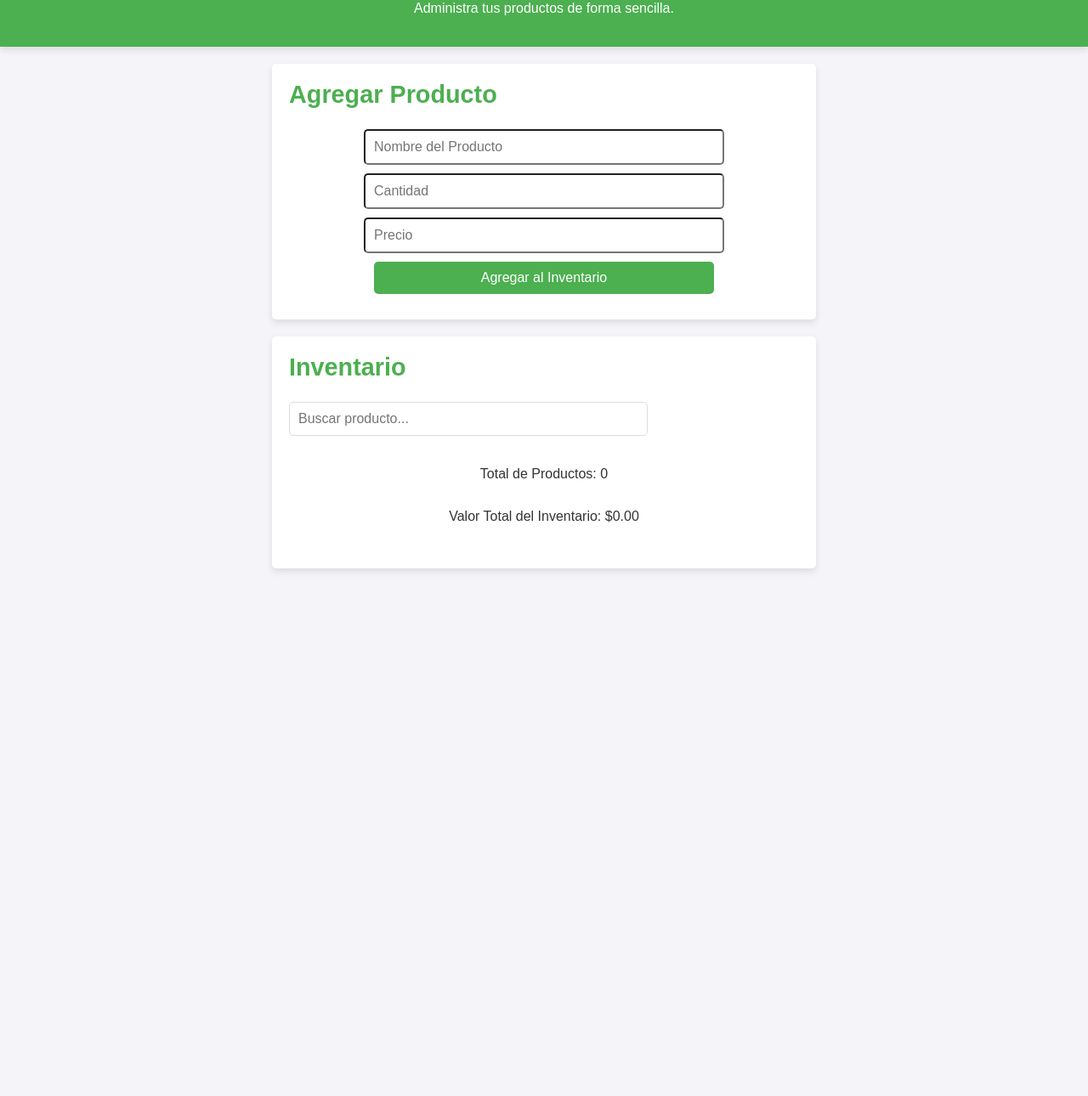
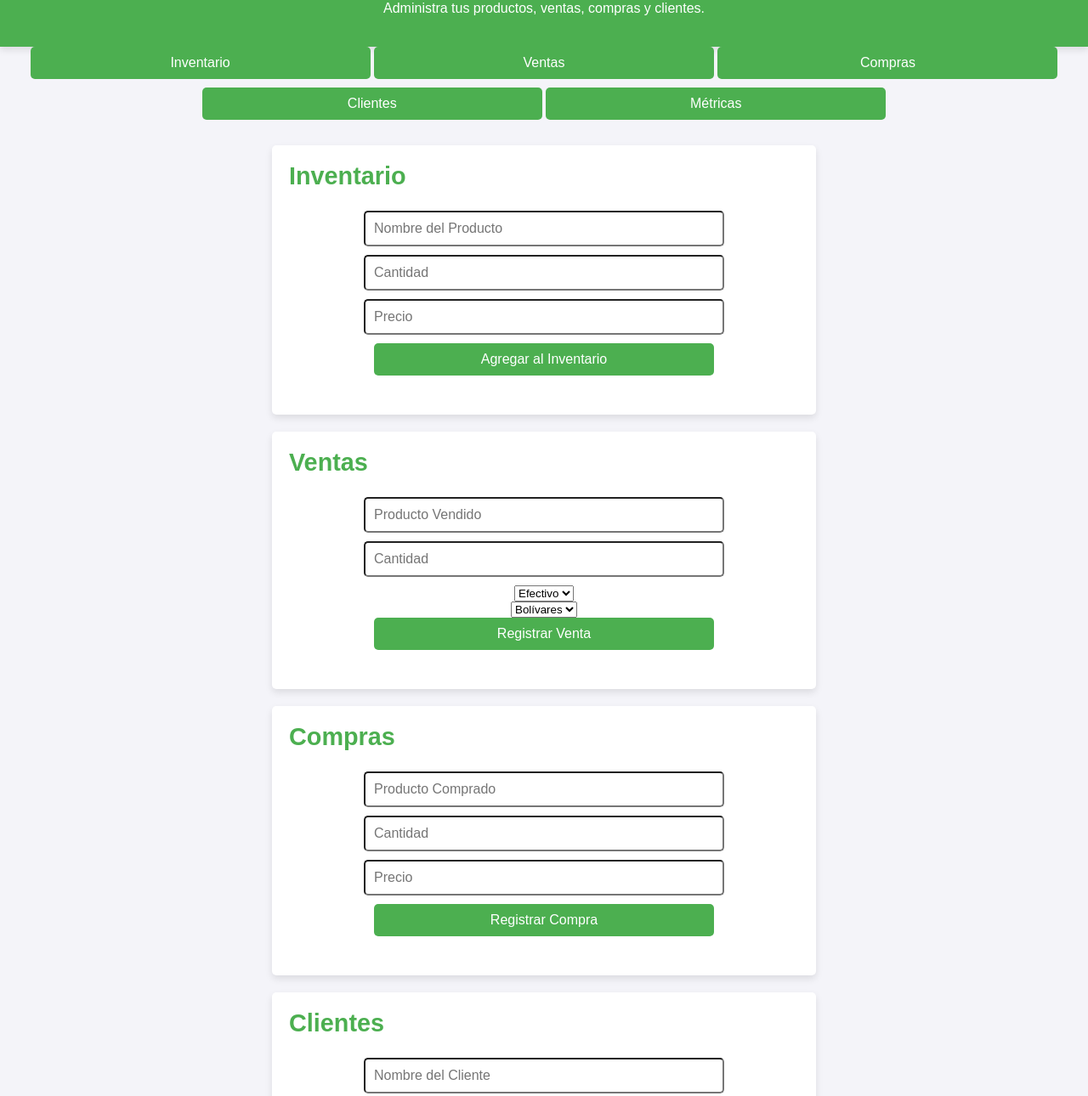
Before and after one commit to gadolfom/Mein-Inv.sis, a plain HTML site: page index.html in a window 1280 px wide. Shown: the part 80-1370 px from the top of the page at 85% size. Before the commit the page ends 800 px from the top, so only its background shows below. Drawn offline with Linux system fonts and the light colour scheme.

Commit message:
Update index.html

```diff
--- a/index.html
+++ b/index.html
@@ -3,35 +3,83 @@
 <head>
     <meta charset="UTF-8">
     <meta name="viewport" content="width=device-width, initial-scale=1.0">
-    <title>Sistema de Inventario</title>
+    <title>Sistema de Inventario Completo</title>
     <link rel="stylesheet" href="style.css">
 </head>
 <body>
     <header>
-        <h1>Sistema de Inventario</h1>
-        <p>Administra tus productos de forma sencilla.</p>
+        <h1>Sistema de Inventario Completo</h1>
+        <p>Administra tus productos, ventas, compras y clientes.</p>
     </header>
 
-    <section id="add-product">
-        <h2>Agregar Producto</h2>
+    <!-- Navegación entre secciones -->
+    <nav>
+        <button onclick="showSection('inventory')">Inventario</button>
+        <button onclick="showSection('sales')">Ventas</button>
+        <button onclick="showSection('purchases')">Compras</button>
+        <button onclick="showSection('clients')">Clientes</button>
+        <button onclick="showSection('metrics')">Métricas</button>
+    </nav>
+
+    <!-- Sección de Inventario -->
+    <section id="inventory" class="section">
+        <h2>Inventario</h2>
         <form id="product-form">
             <input type="text" id="product-name" placeholder="Nombre del Producto" required>
             <input type="number" id="product-quantity" placeholder="Cantidad" required>
             <input type="number" id="product-price" placeholder="Precio" required>
             <button type="submit">Agregar al Inventario</button>
         </form>
+        <ul id="product-list"></ul>
     </section>
 
-    <section id="inventory">
-        <h2>Inventario</h2>
-        <input type="text" id="search-bar" placeholder="Buscar producto...">
-        <div id="inventory-summary">
-            <p>Total de Productos: <span id="total-products">0</span></p>
-            <p>Valor Total del Inventario: $<span id="total-value">0.00</span></p>
-        </div>
-        <ul id="product-list">
-            <!-- Los productos se mostrarán aquí -->
-        </ul>
+    <!-- Sección de Ventas -->
+    <section id="sales" class="section hidden">
+        <h2>Ventas</h2>
+        <form id="sales-form">
+            <input type="text" id="sale-product-name" placeholder="Producto Vendido" required>
+            <input type="number" id="sale-quantity" placeholder="Cantidad" required>
+            <select id="payment-method">
+                <option value="efectivo">Efectivo</option>
+                <option value="tarjeta">Tarjeta</option>
+            </select>
+            <select id="currency">
+                <option value="bolivares">Bolívares</option>
+                <option value="dolares">Dólares</option>
+            </select>
+            <button type="submit">Registrar Venta</button>
+        </form>
+        <ul id="sales-list"></ul>
+    </section>
+
+    <!-- Sección de Compras -->
+    <section id="purchases" class="section hidden">
+        <h2>Compras</h2>
+        <form id="purchase-form">
+            <input type="text" id="purchase-product-name" placeholder="Producto Comprado" required>
+            <input type="number" id="purchase-quantity" placeholder="Cantidad" required>
+            <input type="number" id="purchase-price" placeholder="Precio" required>
+            <button type="submit">Registrar Compra</button>
+        </form>
+        <ul id="purchase-list"></ul>
+    </section>
+
+    <!-- Sección de Clientes -->
+    <section id="clients" class="section hidden">
+        <h2>Clientes</h2>
+        <form id="client-form">
+            <input type="text" id="client-name" placeholder="Nombre del Cliente" required>
+            <input type="number" id="client-debt" placeholder="Deuda" required>
+            <button type="submit">Registrar Cliente</button>
+        </form>
+        <ul id="client-list"></ul>
+    </section>
+
+    <!-- Sección de Métricas -->
+    <section id="metrics" class="section hidden">
+        <h2>Métricas</h2>
+        <p>Total Ventas: <span id="total-sales">0</span></p>
+        <p>Total Compras: <span id="total-purchases">0</span></p>
     </section>
 
     <script src="script.js"></script>
```
